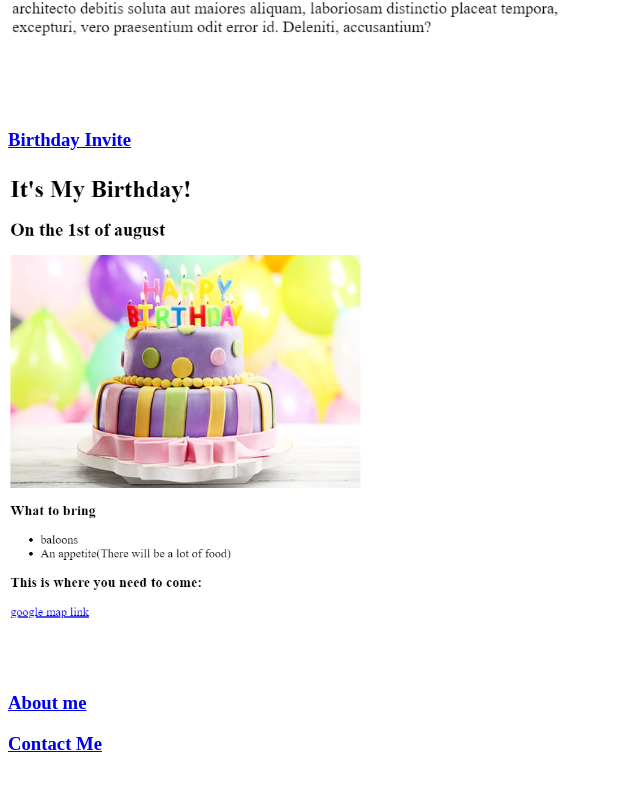
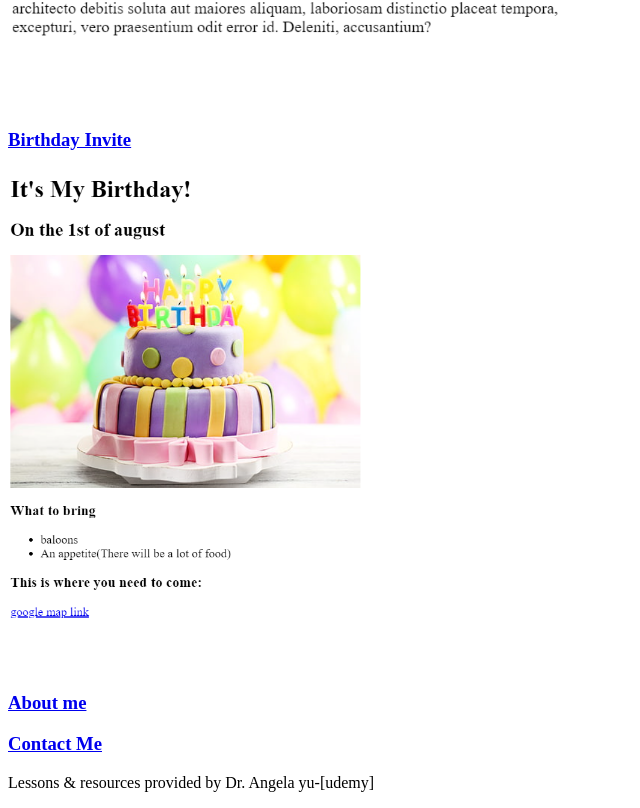
Before and after one commit to vishnoighanshyam/Basic-Html-Portfolio, a plain HTML site: page index.html in a window 1280 px wide. Shown: the part 582-1390 px from the top of the page, without its empty margins (0-640 px from the left). Before the commit the page ends 1356 px from the top, so only its background shows below. Drawn offline with Linux system fonts and the light colour scheme.

Commit message:
Update index.html
Added footer to give credit to teacher.

```diff
--- a/index.html
+++ b/index.html
@@ -28,5 +28,8 @@
     />
     <h3><a href="./public/about.html">About me</a></h3>
     <h3><a href="./public/contact.html">Contact Me</a></h3>
+    <footer>
+      <p>Lessons & resources provided by Dr. Angela yu-[udemy]</p>
+    </footer>
   </body>
 </html>
```
